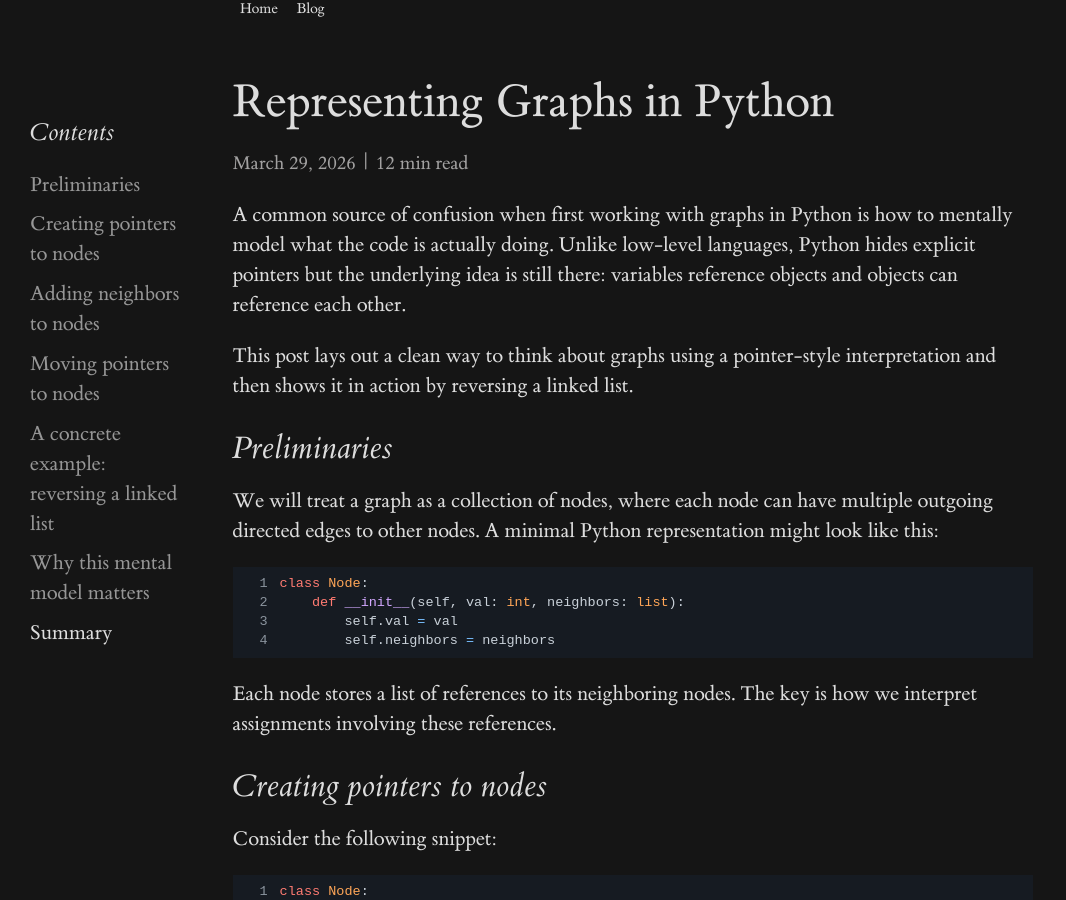
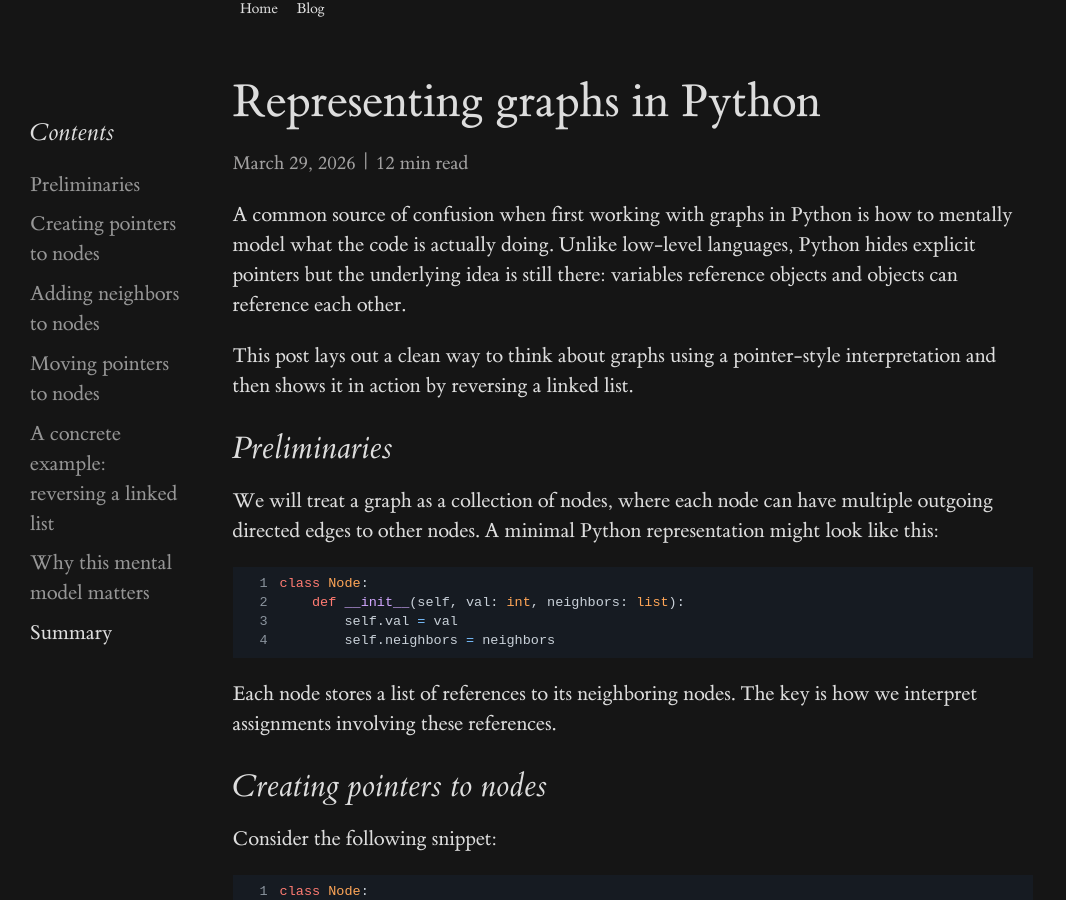
Before and after one commit to mhdadk/mhdadk.github.io, a Jekyll site: the page built from _posts/2026-03-29-graphs-in-python.md, in a window 1280 px wide and 900 px high. Shown: the whole window, without its empty margins (0-1066 px from the left). Built offline with Jekyll 4.4.1, drawn with Linux system fonts in a browser that asks for light colours; a script that is not in the unit is left out.

Commit message:
Small name fix

```diff
--- a/_posts/2026-03-29-graphs-in-python.md
+++ b/_posts/2026-03-29-graphs-in-python.md
@@ -1,5 +1,5 @@
 ---
-title: "Representing Graphs in Python"
+title: "Representing graphs in Python"
 layout: post
 excerpt: "A simple mental model for working with graphs in Python using pointer-like assignments and node references."
 tags:
```
